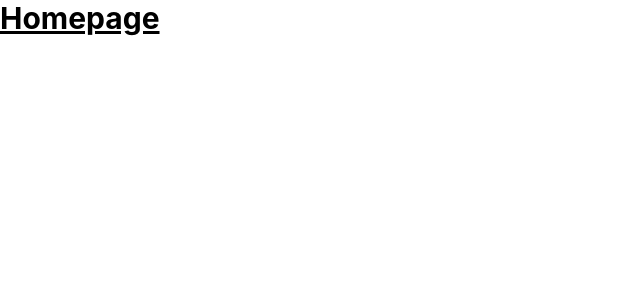
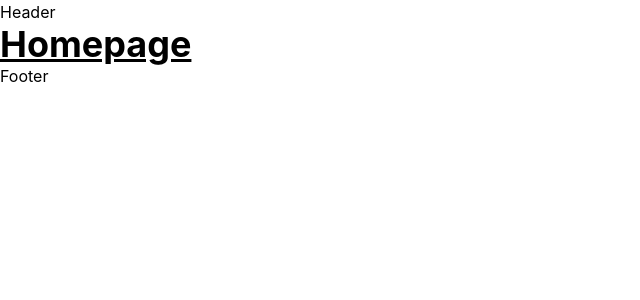
Before and after one commit to Syntax365/nextjs-prillio, a Next.js app: page / in a window 1280 px wide. Shown: the top 300 px of the page, without its empty margins (0-640 px from the left). Built offline with nearby package versions, Linux system fonts and the light colour scheme.

Commit message:
Init Components

```diff
--- /dev/null
+++ b/components/Footer/index.js
@@ -0,0 +1,5 @@
+function Footer() {
+  return <div id="footer">Footer</div>;
+}
+
+export default Footer;
--- /dev/null
+++ b/components/Head/index.js
@@ -0,0 +1,6 @@
+import Headz from "next/head";
+function Head(props) {
+  return <Headz>{props.children}</Headz>;
+}
+
+export default Head;
--- /dev/null
+++ b/components/Header/index.js
@@ -0,0 +1,5 @@
+function Header() {
+  return <div id="header">Header</div>;
+}
+
+export default Header;
--- a/pages/index.js
+++ b/pages/index.js
@@ -1,5 +1,18 @@
+import Header from "../components/Header";
+import Footer from "../components/Footer";
+import Head from "../components/Head";
+
 function Homepage() {
-  return <h1 className="text-3xl font-bold underline">Homepage</h1>;
+  return (
+    <>
+      <Head>
+        <title>Prill.io</title>s
+      </Head>
+      <Header></Header>
+      <h1 className="text-4xl font-bold underline">Homepage</h1>
+      <Footer></Footer>
+    </>
+  );
 }
 
 export default Homepage;
```
Also changed, not shown: 1 other file (tests, documents, lock files or other folders).
